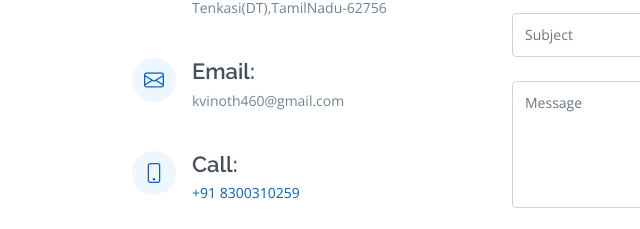
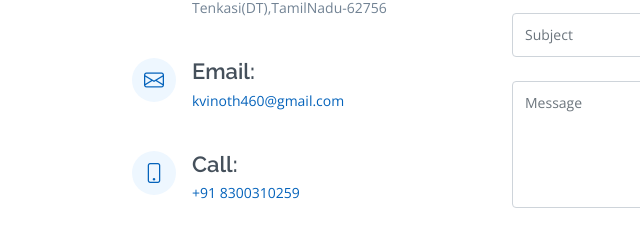
Before and after one commit to vinothsankar/vk, a plain HTML site: page index.html in a window 1280 px wide. Shown: the part 3309-3538 px from the top of the page, 0-640 px from the left. Drawn offline with nearby package versions, Linux system fonts and the light colour scheme.

Commit message:
Update index.html
Href to mail id

```diff
--- a/index.html
+++ b/index.html
@@ -372,7 +372,7 @@ insight of this pandemic.</li>
               <div class="email">
                 <i class="bi bi-envelope"></i>
                 <h4>Email:</h4>
-                <p>kvinoth460@gmail.com</p>
+                <p><a href="mailto:kvinoth460@gmail.com ">kvinoth460@gmail.com</a></p>
               </div>
 
               <div class="phone">
```
